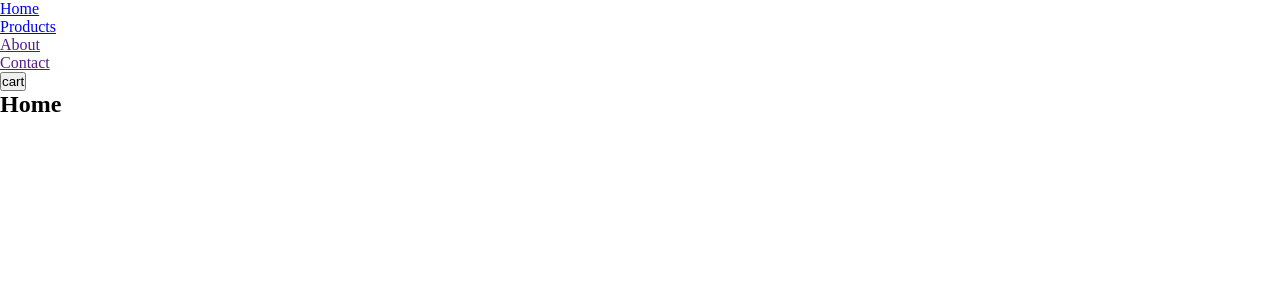
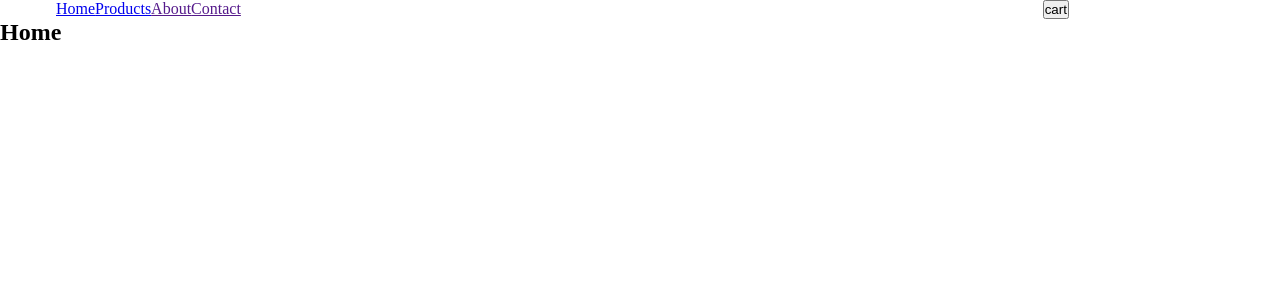
Before and after one commit to Patty9049/react_plant_shop, a React (Create React App) app: page / in a window 1280 px wide. Shown: the top 300 px of the page. Built offline with nearby package versions, Linux system fonts and the light colour scheme.

Commit message:
Import react grid , row , col

```diff
--- a/src/components/ProductsLIst/ProductsList.js
+++ b/src/components/ProductsLIst/ProductsList.js
@@ -1,21 +1,22 @@
 import React from "react";
 import { connect } from "react-redux";
+import { Col } from 'react-flexbox-grid';
 
 const ProductsList = ({ products }) => {
   return (
-    <ul>
+    <Col sm={3} md={3} lg={3}>
       {products.map((el) => {
         const { productId, productImage, productName, productPrice } = el;
         return (
-          <li key={productId}>
+          <div key={productId}>
             <img src={productImage} alt={productName} />
             <h4>{productName}</h4>
             <p>{productPrice}</p>
             <button>Add to cart</button>
-          </li>
+          </div>
         );
       })}
-    </ul>
+    </Col>
   );
 };
 
--- a/src/components/navigations/Navbar.js
+++ b/src/components/navigations/Navbar.js
@@ -1,29 +1,34 @@
 import React from "react";
+import styles from "./Navbar.scss";
 import { routes } from "../../routes/";
 import { Link } from "react-router-dom";
+import { Grid, Row, Col } from 'react-flexbox-grid';
 
 const Navbar = () => {
   return (
-    <nav>
-      <ul>
-        <li>
-          <Link to={routes.home}>Home</Link>
-        </li>
-        <li>
-          <Link to={routes.products}>Products</Link>
-        </li>
-        <li>
-          <Link>About</Link>
-        </li>
-        <li>
-          <Link>Contact</Link>
-        </li>
-        <li>
-          <button>cart</button>
-        </li>
-      </ul>
+    <nav className={styles.component}>
+      <Grid>
+        <Row between="sm md">
+          <Col xs={12} sm={4} md={4} lg={2}>
+            <Link to={routes.home}>Home</Link>
+            <Link to={routes.products}>Products</Link>
+            <Link>About</Link>
+            <Link>Contact</Link>
+          </Col>
+          <Col end xs={12} sm={4} md={4} lg={2}>
+              <button className={styles.btn}>cart</button>
+          </Col>
+        </Row>
+      </Grid>
     </nav>
   );
 };
 
 export default Navbar;
+//czy jest potrzebna lista i elementy listy? czy nie wystarczą same linki?
+// NavLink?
+//czy układasz:
+// - plan aplikacji?
+// - plan komponentów?
+// - plan pracy nad apką?
+// czy mam przygotować widoki zakladek
--- /dev/null
+++ b/src/components/navigations/Navbar.scss
@@ -0,0 +1,9 @@
+.component {
+  margin: 20px 0;
+  background-color: royalblue;
+}
+
+.btn {
+  background-color: royalblue;
+
+}
--- /dev/null
+++ b/src/sass/style.scss
@@ -0,0 +1 @@
+@import "../components/navigations/Navbar.scss";
--- a/src/views/Products/Products.js
+++ b/src/views/Products/Products.js
@@ -1,12 +1,16 @@
 import React from "react";
+import { Grid , Row } from 'react-flexbox-grid';
 import ProductsList from "../../components/ProductsLIst/ProductsList";
+
 
 const Products = () => {
   return (
-    <div>
+    <Grid>
       <h2>Products</h2>
-      <ProductsList />
-    </div>
+      <Row>
+        <ProductsList />
+      </Row>
+    </Grid>
   );
 };
 
```
Also changed, not shown: package.json (+9 -3 lines), 1 other file (tests, documents, lock files or other folders).
